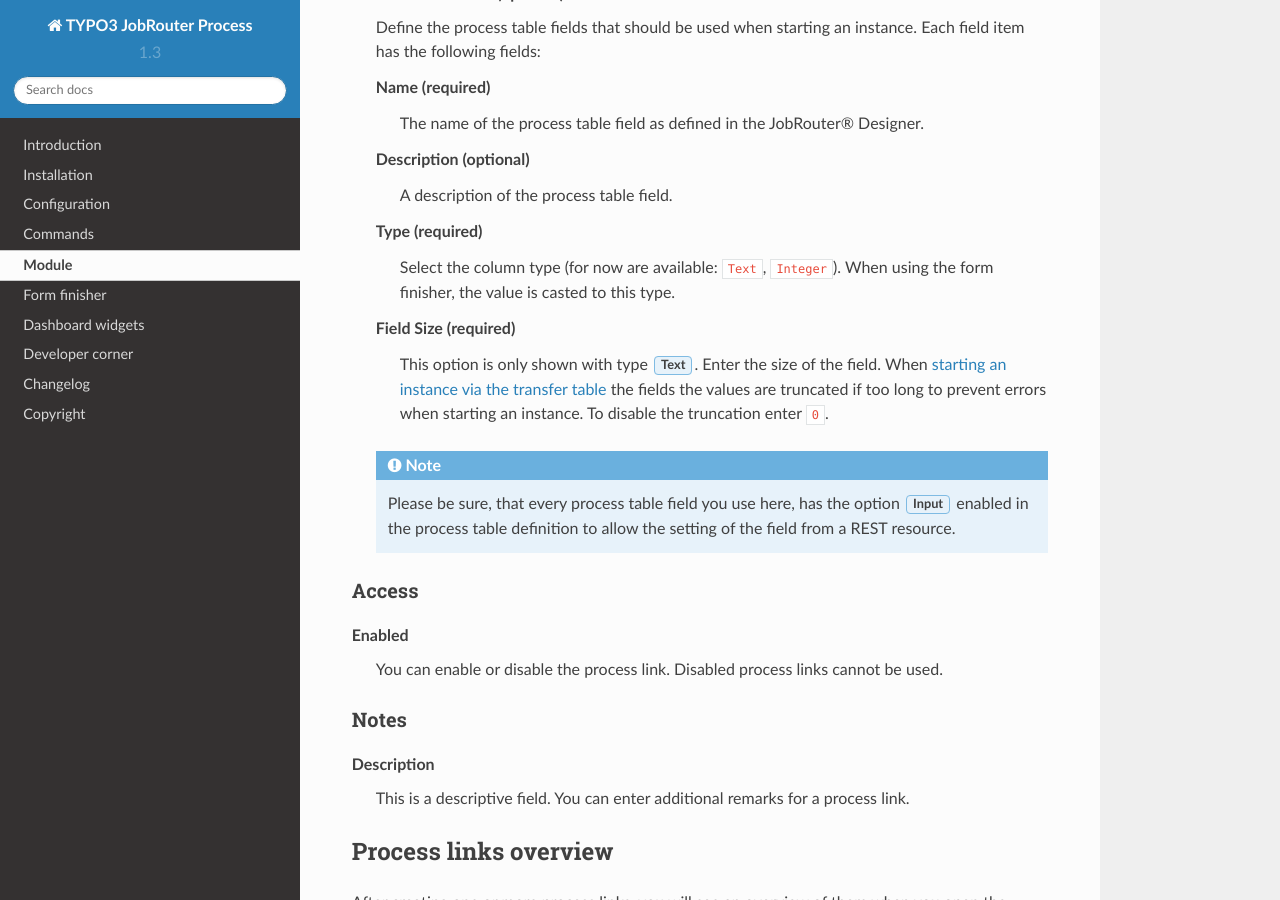
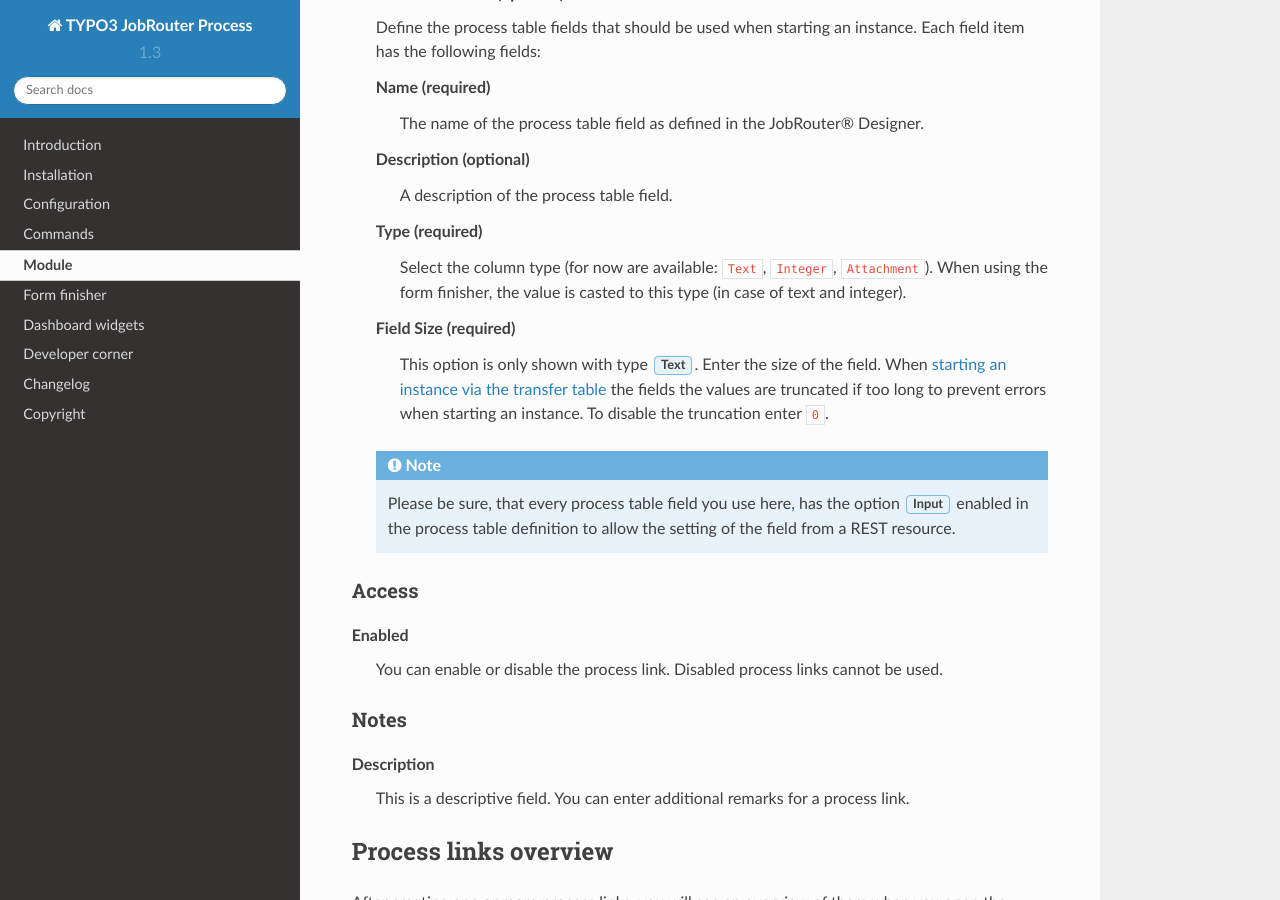
Before and after one commit to jobrouter/typo3-process, a Sphinx documentation site: the page built from Documentation/module.rst, in a window 1280 px wide and 900 px high, scrolled down 1955 px. Built offline with Sphinx 7.4.7 and the Read the Docs theme 2.0.0, drawn with Linux system fonts in a browser that asks for light colours.

Commit message:
[DOCS] Add section about file uploads in form finishers
Related: #9

```diff
--- a/Documentation/module.rst
+++ b/Documentation/module.rst
@@ -70,8 +70,9 @@
       A description of the process table field.
 
    Type (required)
-      Select the column type (for now are available: `Text`, `Integer`). When
-      using the form finisher, the value is casted to this type.
+      Select the column type (for now are available: `Text`, `Integer`,
+      `Attachment`). When using the form finisher, the value is casted to this
+      type (in case of text and integer).
 
    Field Size (required)
       This option is only shown with type :guilabel:`Text`. Enter the size
```
Also changed, not shown: Documentation/form-finisher.rst (+48 -0 lines).
